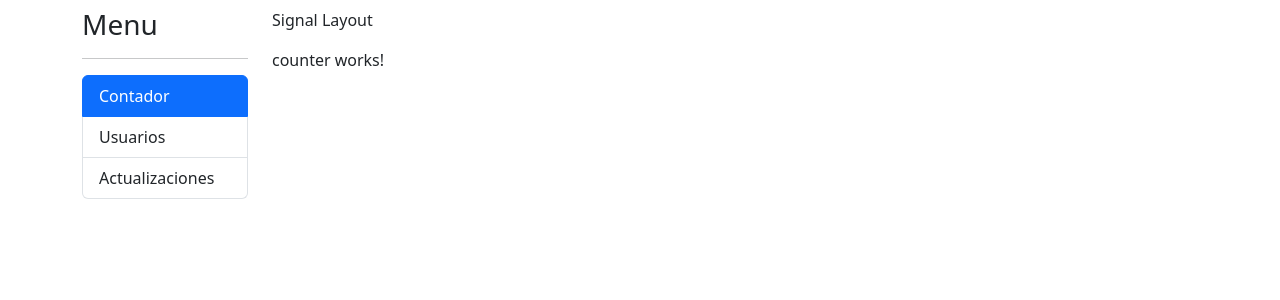
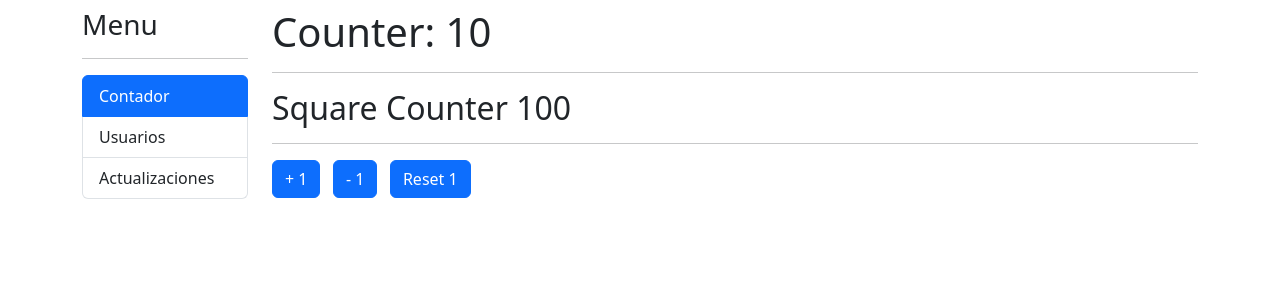
Before and after one commit to CinTutuDev/directiveSignals, an Angular app: page /signals/counter in a window 1280 px wide. Shown: the top 300 px of the page. Built offline with nearby package versions, Linux system fonts and the light colour scheme.

Commit message:
✅ Make(a signal counter)

```diff
--- a/src/app/signals/layout/signals-layout/signals-layout.component.html
+++ b/src/app/signals/layout/signals-layout/signals-layout.component.html
@@ -6,7 +6,7 @@
   </div>
 
   <div class="col-10">
-    <p>Signal Layout</p>
+
     <router-outlet />
   </div>
 </div>
--- a/src/app/signals/pages/counter/counter.component.html
+++ b/src/app/signals/pages/counter/counter.component.html
@@ -1 +1,11 @@
-<p>counter works!</p>
+<h1>Counter: {{counter()}}</h1>
+<hr>
+<h2>Square Counter {{squareCounter()}}</h2>
+<hr>
+
+
+<button (click)="increaeBy(+1)" class="btn btn-primary">+ 1</button>
+&nbsp;
+<button (click)="increaeBy(-1)"  class="btn btn-primary">- 1</button>
+&nbsp;
+<button (click)="counter.set(0)" class="btn btn-primary">Reset 1</button>
--- a/src/app/signals/pages/counter/counter.component.ts
+++ b/src/app/signals/pages/counter/counter.component.ts
@@ -1,10 +1,21 @@
-import { Component } from '@angular/core';
+import { Component, computed, signal } from '@angular/core';
+
+const name = signal('CinTutuDev')
 
 @Component({
   selector: 'app-counter',
   templateUrl: './counter.component.html',
-  styleUrls: ['./counter.component.scss']
+  styleUrls: ['./counter.component.scss'],
 })
 export class CounterComponent {
+  public counter = signal(10);
+  public squareCounter = computed(() => this.counter() * this.counter());
 
+  constructor(){
+    console.log(name());
+  }
+
+  increaeBy(value: number) {
+    this.counter.update((current) => current + value);
+  }
 }
```
